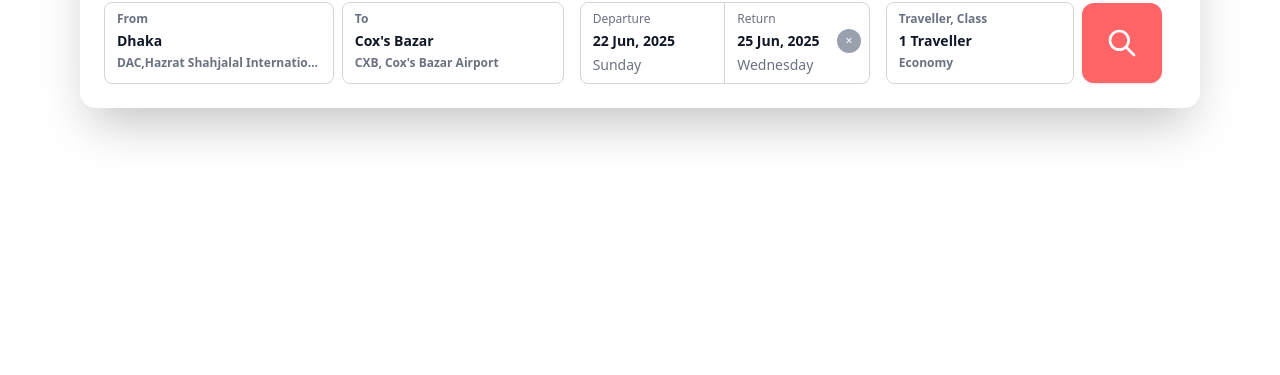
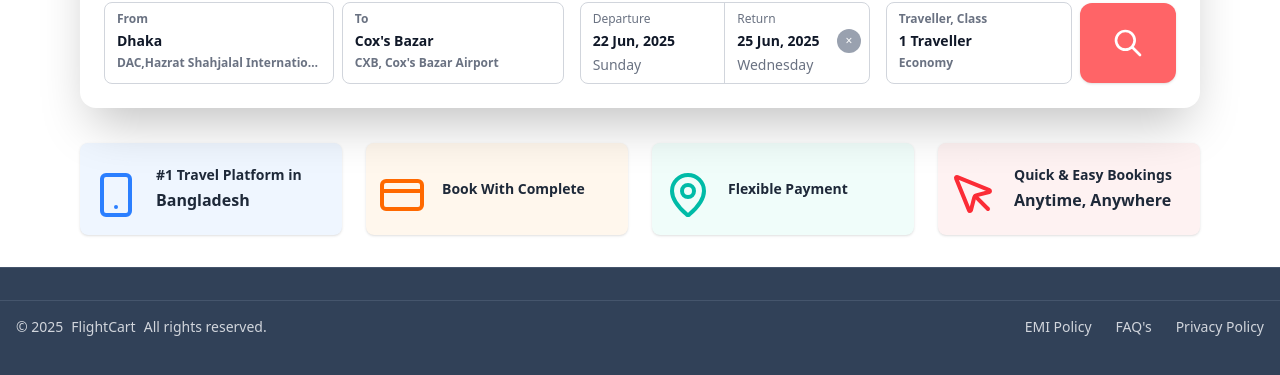
Before and after one commit to Bappy-Das/flight-cart, a React (Vite) app: page / in a window 1280 px wide. Shown: the part 517-892 px from the top of the page. Before the commit the page ends 800 px from the top, so only its background shows below. Built offline with nearby package versions, Linux system fonts and the light colour scheme.

Commit message:
add footer and update home desing

```diff
--- a/package.json
+++ b/package.json
@@ -11,6 +11,7 @@
   },
   "dependencies": {
     "@tailwindcss/vite": "^4.1.10",
+    "lucide-react": "^0.518.0",
     "react": "^19.1.0",
     "react-dom": "^19.1.0",
     "react-icons": "^5.5.0"
--- a/src/App.jsx
+++ b/src/App.jsx
@@ -1,13 +1,15 @@
 import Banner from "./components/Banner";
-import FlightBookingForm from "./components/FlightBookingForm";
+import Footer from "./components/Footer";
 import Nav from "./components/Nav";
+import TravelFeatures from "./components/TravelFeatures";
 
 function App() {
   return (
     <>
       <Nav />
       <Banner />
-      {/* <FlightBookingForm /> */}
+      <TravelFeatures />
+      <Footer />
     </>
   );
 }
--- a/src/components/Banner.jsx
+++ b/src/components/Banner.jsx
@@ -139,7 +139,7 @@ const Banner = () => {
                         </p>
                       </div>
                       <div className="w-1/3">
-                        <button className="w-20 h-20 bg-red-400 hover:bg-red-500 rounded-xl flex items-center justify-center transition-colors duration-200 shadow-sm">
+                        <button className="w-24 h-20 bg-red-400 hover:bg-red-500 rounded-xl flex items-center justify-center transition-colors duration-200 shadow-sm">
                           <svg className="w-8 h-8 text-white" fill="none" stroke="currentColor" viewBox="0 0 24 24">
                             <path
                               strokeLinecap="round"
--- a/src/components/FlightBookingForm.jsx
+++ /dev/null
@@ -1,165 +0,0 @@
-import React, { useState } from "react";
-// import { Search, Plane, Building, Umbrella, CreditCard } from "lucide-react";
-
-export default function FlightBookingForm() {
-  const [activeTab, setActiveTab] = useState("flight");
-  const [tripType, setTripType] = useState("oneWay");
-  const [fareType, setFareType] = useState("regular");
-
-  // const tabs = [
-  //   { id: "flight", label: "Flight", icon: Plane, color: "text-red-500" },
-  //   { id: "hotel", label: "Hotel", icon: Building, color: "text-gray-500" },
-  //   { id: "holidays", label: "Holidays", icon: Umbrella, color: "text-gray-500" },
-  //   { id: "visa", label: "Visa", icon: CreditCard, color: "text-gray-500" },
-  // ];
-
-  return (
-    <div className="max-w-6xl mx-auto p-6 bg-white rounded-2xl shadow-lg">
-      {/* Tabs */}
-      {/* <div className="flex mb-8 bg-gray-50 rounded-xl p-2">
-        {tabs.map((tab) => {
-          const Icon = tab.icon;
-          return (
-            <button
-              key={tab.id}
-              onClick={() => setActiveTab(tab.id)}
-              className={`flex items-center gap-2 px-6 py-3 rounded-lg font-medium transition-all ${
-                activeTab === tab.id ? "bg-white shadow-sm text-red-500" : "text-gray-600 hover:text-gray-800"
-              }`}
-            >
-              <Icon className="w-5 h-5" />
-              {tab.label}
-            </button>
-          );
-        })}
-      </div> */}
-
-      {/* Trip Type Selection */}
-      <div className="flex gap-6 mb-6">
-        <label className="flex items-center gap-2 cursor-pointer">
-          <input
-            type="radio"
-            name="tripType"
-            value="oneWay"
-            checked={tripType === "oneWay"}
-            onChange={(e) => setTripType(e.target.value)}
-            className="w-4 h-4 text-red-500 focus:ring-red-500"
-          />
-          <span className={`font-medium ${tripType === "oneWay" ? "text-red-500" : "text-gray-700"}`}>One Way</span>
-        </label>
-
-        <label className="flex items-center gap-2 cursor-pointer">
-          <input
-            type="radio"
-            name="tripType"
-            value="roundTrip"
-            checked={tripType === "roundTrip"}
-            onChange={(e) => setTripType(e.target.value)}
-            className="w-4 h-4 text-red-500 focus:ring-red-500"
-          />
-          <span className={`font-medium ${tripType === "roundTrip" ? "text-red-500" : "text-gray-700"}`}>Round Trip</span>
-        </label>
-
-        <label className="flex items-center gap-2 cursor-pointer">
-          <input
-            type="radio"
-            name="tripType"
-            value="multiCity"
-            checked={tripType === "multiCity"}
-            onChange={(e) => setTripType(e.target.value)}
-            className="w-4 h-4 text-red-500 focus:ring-red-500"
-          />
-          <span className={`font-medium ${tripType === "multiCity" ? "text-red-500" : "text-gray-700"}`}>Multi City</span>
-        </label>
-      </div>
-
-      {/* Search Form */}
-      <div className="grid grid-cols-1 lg:grid-cols-12 gap-4 mb-6">
-        {/* From */}
-        <div className="lg:col-span-3">
-          <label className="block text-sm font-medium text-gray-700 mb-2">From</label>
-          <div className="relative">
-            <input
-              type="text"
-              placeholder="Airport/City"
-              className="w-full px-4 py-3 border border-gray-300 rounded-lg focus:ring-2 focus:ring-red-500 focus:border-red-500 outline-none"
-            />
-          </div>
-        </div>
-
-        {/* To */}
-        <div className="lg:col-span-3">
-          <label className="block text-sm font-medium text-gray-700 mb-2">To</label>
-          <div className="relative bg-gray-50 rounded-lg p-3 border border-gray-300">
-            <div className="flex items-center gap-3">
-              <div className="w-8 h-8 bg-red-500 rounded-full flex items-center justify-center"></div>
-              <div>
-                <div className="font-semibold text-gray-900">Cox's Bazar</div>
-                <div className="text-sm text-gray-500">CXB, Cox's Bazar Airport</div>
-              </div>
-            </div>
-          </div>
-        </div>
-
-        {/* Departure */}
-        <div className="lg:col-span-2">
-          <label className="block text-sm font-medium text-gray-700 mb-2">Departure</label>
-          <div className="border border-gray-300 rounded-lg p-3">
-            <div className="font-semibold text-gray-900">22 Jun, 2025</div>
-            <div className="text-sm text-gray-500">Sunday</div>
-          </div>
-        </div>
-
-        {/* Return */}
-        <div className="lg:col-span-2">
-          <label className="block text-sm font-medium text-gray-700 mb-2">Return</label>
-          <div className="border border-gray-300 rounded-lg p-3 bg-gray-50">
-            <div className="text-sm font-medium text-gray-600">Bigger savings on</div>
-            <div className="text-sm text-gray-500">return flight</div>
-          </div>
-        </div>
-
-        {/* Traveller */}
-        <div className="lg:col-span-1">
-          <label className="block text-sm font-medium text-gray-700 mb-2">Traveller, Class</label>
-          <div className="border border-gray-300 rounded-lg p-3">
-            <div className="font-semibold text-gray-900">1 Traveller</div>
-            <div className="text-sm text-gray-500">Economy</div>
-          </div>
-        </div>
-
-        {/* Search Button */}
-        <div className="lg:col-span-1 flex items-end">
-          <button className="w-full h-12 bg-red-500 hover:bg-red-600 rounded-lg flex items-center justify-center transition-colors"></button>
-        </div>
-      </div>
-
-      {/* Fare Type Selection */}
-      <div className="flex gap-6">
-        <label className="flex items-center gap-2 cursor-pointer">
-          <input
-            type="radio"
-            name="fareType"
-            value="regular"
-            checked={fareType === "regular"}
-            onChange={(e) => setFareType(e.target.value)}
-            className="w-4 h-4 text-red-500 focus:ring-red-500"
-          />
-          <span className={`font-medium ${fareType === "regular" ? "text-red-500" : "text-gray-700"}`}>Regular Fare</span>
-        </label>
-
-        <label className="flex items-center gap-2 cursor-pointer">
-          <input
-            type="radio"
-            name="fareType"
-            value="student"
-            checked={fareType === "student"}
-            onChange={(e) => setFareType(e.target.value)}
-            className="w-4 h-4 text-red-500 focus:ring-red-500"
-          />
-          <span className={`font-medium ${fareType === "student" ? "text-red-500" : "text-gray-700"}`}>Student Fare</span>
-        </label>
-      </div>
-    </div>
-  );
-}
--- /dev/null
+++ b/src/components/Footer.jsx
@@ -0,0 +1,32 @@
+import React from "react";
+
+const Footer = () => {
+  return (
+    <>
+      <footer className="bg-slate-700 border-t border-slate-600  py-8">
+        <div className="max-w-7xl mx-auto px-4 py-4 border-t border-slate-600">
+          <div className="flex justify-between items-center">
+            <div className="flex items-center  space-x-2 text-gray-300 text-sm">
+              <span>© 2025 </span>
+              <span>FlightCart</span>
+              <span>All rights reserved.</span>
+            </div>
+            <div className="flex items-center space-x-6">
+              <a href="#" className="text-gray-300 hover:text-white text-sm transition-colors duration-200">
+                EMI Policy
+              </a>
+              <a href="#" className="text-gray-300 hover:text-white text-sm transition-colors duration-200">
+                FAQ's
+              </a>
+              <a href="#" className="text-gray-300 hover:text-white text-sm transition-colors duration-200">
+                Privacy Policy
+              </a>
+            </div>
+          </div>
+        </div>
+      </footer>
+    </>
+  );
+};
+
+export default Footer;
--- /dev/null
+++ b/src/components/TravelFeatures.jsx
@@ -0,0 +1,53 @@
+import React from "react";
+import { Smartphone, CreditCard, MapPin, MousePointer } from "lucide-react";
+
+const TravelFeatures = () => {
+  const features = [
+    {
+      icon: <Smartphone className="w-12 h-12 text-blue-500" />,
+      title: "#1 Travel Platform in",
+      subtitle: "Bangladesh",
+      bgColor: "bg-blue-50",
+    },
+    {
+      icon: <CreditCard className="w-12 h-12 text-orange-500" />,
+      title: "Book With Complete",
+      subtitle: "",
+      bgColor: "bg-orange-50",
+    },
+    {
+      icon: <MapPin className="w-12 h-12 text-teal-500" />,
+      title: "Flexible Payment",
+      subtitle: "",
+      bgColor: "bg-teal-50",
+    },
+    {
+      icon: <MousePointer className="w-12 h-12 text-red-500" />,
+      title: "Quick & Easy Bookings",
+      subtitle: "Anytime, Anywhere",
+      bgColor: "bg-red-50",
+      highlight: true,
+    },
+  ];
+
+  return (
+    <div className="w-full max-w-6xl mx-auto px-4 py-8 mt-34">
+      <div className="grid grid-cols-1 md:grid-cols-2 lg:grid-cols-4 gap-6">
+        {features.map((feature, index) => (
+          <div
+            key={index}
+            className={`flex items-center space-x-4 p-3 py-4 rounded-lg ${feature.bgColor} shadow hover:shadow-lg transition-shadow duration-300`}
+          >
+            <div className={`flex-shrink-0 pt-3 rounded-full ${feature.bgColor}`}>{feature.icon}</div>
+            <div className="flex-1 min-w-0">
+              <h3 className="text-gray-800 font-semibold text-sm leading-tight">{feature.title}</h3>
+              {feature.subtitle && <p className="text-gray-800 font-semibold text-base mt-1">{feature.subtitle}</p>}
+            </div>
+          </div>
+        ))}
+      </div>
+    </div>
+  );
+};
+
+export default TravelFeatures;
```
Also changed, not shown: 1 other file (tests, documents, lock files or other folders).
